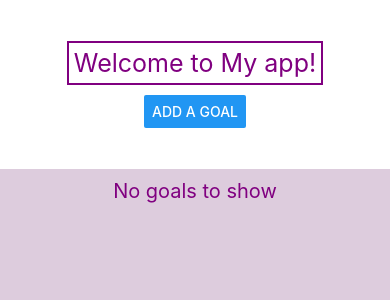
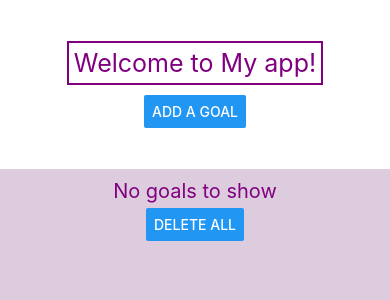
Before and after one commit to ShinLiX/fall2024_5520, a React Native app in the folder my_project/: screen / in a window 390 px wide. Shown: the top 300 px of the page. Built offline with nearby package versions, Linux system fonts and the light colour scheme.

Commit message:
added a list footer component, which act as a button to delete all the goals

```diff
--- a/my_project/App.js
+++ b/my_project/App.js
@@ -31,12 +31,12 @@ export default function App() {
     });
   }
 
-  // function deleteAllGoals() {
-  //   Alert.alert("Delete All Goals?","Are you sure?", [
-  //     {text: "Yes", onPress: () => setGoals([])},
-  //     {text: "No", onPress: () => console.log("deletion cancelled.")}
-  //   ]);
-  // }
+  function deleteAllGoals() {
+    Alert.alert("Delete All Goals?","Are you sure?", [
+      {text: "Yes", onPress: () => setGoals([])},
+      {text: "No", onPress: () => console.log("deletion cancelled.")}
+    ]);
+  }
 
   return (
     <SafeAreaView style={styles.container}>
@@ -59,7 +59,7 @@ export default function App() {
       <View style={styles.bottomView}>
         <FlatList data={goals} ListEmptyComponent={() => <Text style={styles.text}>No goals to show</Text>}
         ListHeaderComponent={() => goals.length > 0 && <Text style={styles.text}>My Goals</Text>}
-        //ListFooterComponent={() => <Button title="Delete all" onPress={deleteAllGoals}/>}
+        ListFooterComponent={() => <Button title="Delete all" onPress={deleteAllGoals}/>}
         //ItemSeparatorComponent={() => <View style={{height: 2, backgroundColor: "grey"}}/>}
         contentContainerStyle={styles.contentContainer}
         renderItem={({item}) => {
```
